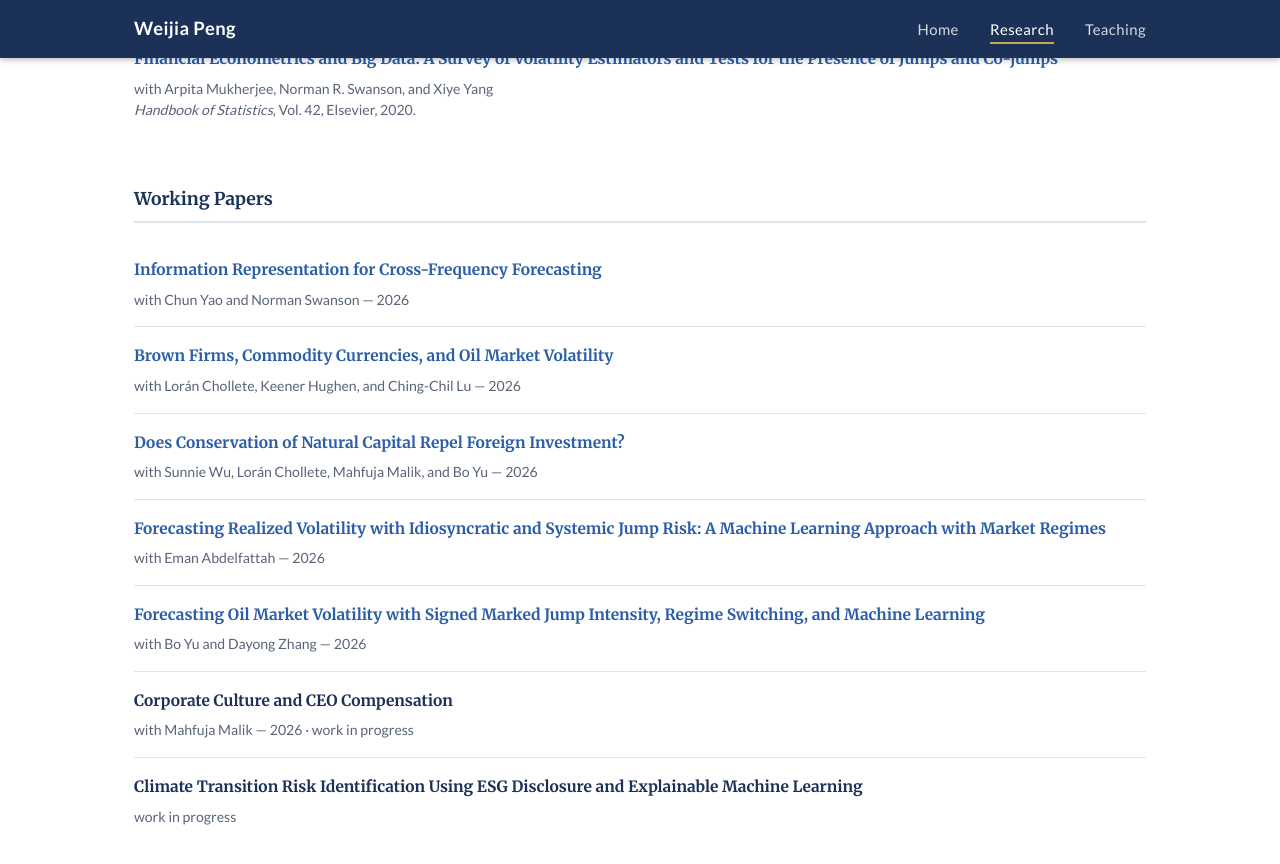
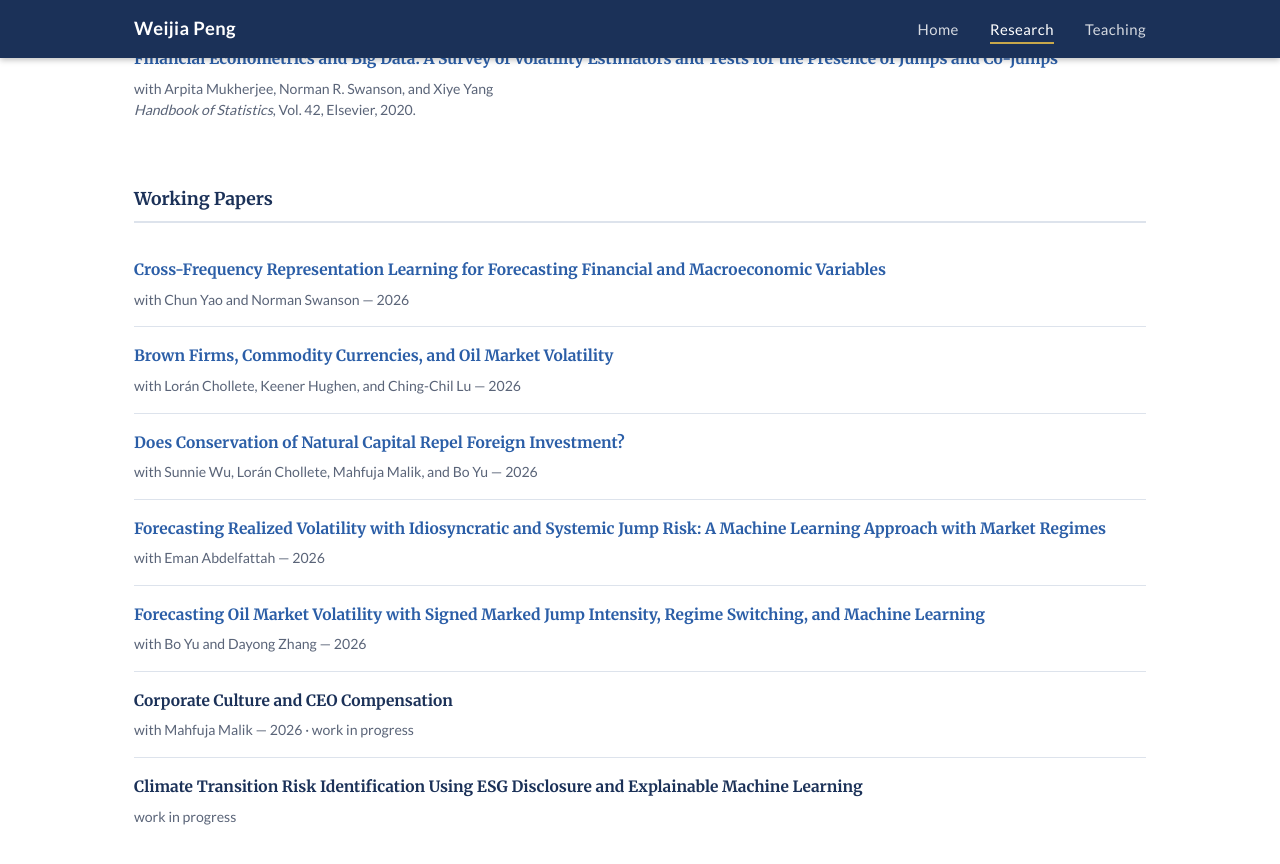
Before and after one commit to weijiap/weijiap.github.io, a Jekyll site: the page built from research.html, in a window 1280 px wide and 900 px high, scrolled down 901 px. Shown: the top 864 px of the window. Built offline with Jekyll 4.4.1, drawn with Linux system fonts in a browser that asks for light colours.

Commit message:
Research: rename cross-frequency working paper title

```diff
--- a/research.html
+++ b/research.html
@@ -121,7 +121,7 @@ permalink: /research/
       <li class="paper-item">
         <p class="paper-title">
           <a href="https://www.dropbox.com/scl/fi/67bu2de8im9r4t460qzq5/frequency-6-16-2026.pdf?rlkey=4b6bugv8plp6wahidfitp1los&st=9n9fwnbw&dl=0" target="_blank" rel="noopener">
-            Information Representation for Cross-Frequency Forecasting
+            Cross-Frequency Representation Learning for Forecasting Financial and Macroeconomic Variables
           </a>
         </p>
         <p class="paper-meta">with Chun Yao and Norman Swanson &mdash; 2026</p>
```
